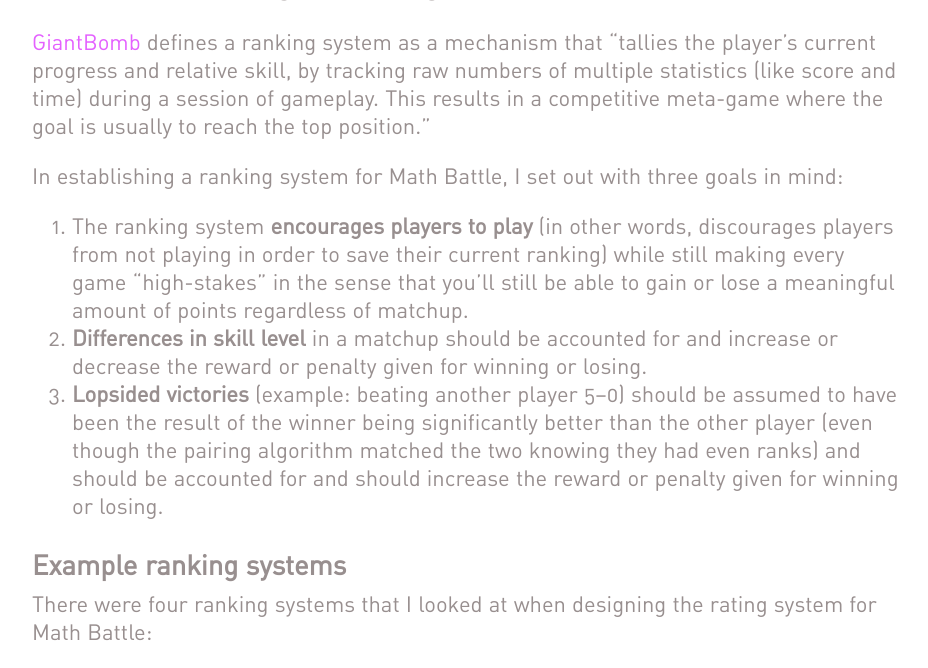
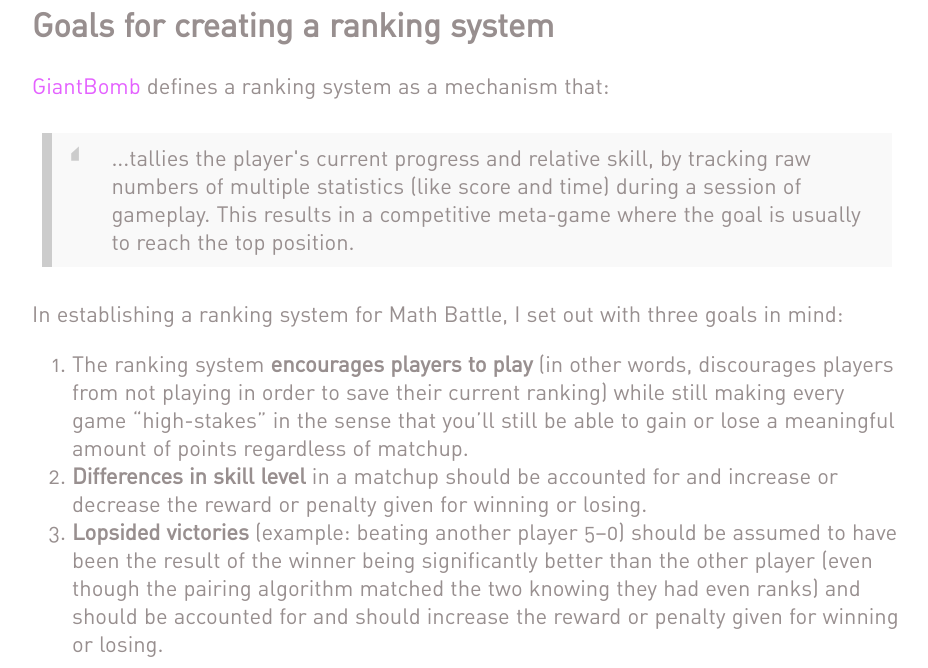
Before and after one commit to ZacharyEspiritu/zacharyespiritu.github.io, a Jekyll site: the page built from _posts/2016-01-25-math-battle-ranking-system.markdown, in a window 1280 px wide and 900 px high, scrolled down 739 px, cut to the strip 232-900 px from the top of the window. Shown: the whole strip, without its empty margins (173-1101 px from the left). Built offline with Jekyll 4.4.1, drawn with Linux system fonts in a browser that asks for light colours; nearby versions of some CDN libraries; formulas are drawn with MathJax 3.

Commit message:
Use blockquotes in Math Battle blog post

```diff
--- a/_posts/2016-01-25-math-battle-ranking-system.markdown
+++ b/_posts/2016-01-25-math-battle-ranking-system.markdown
@@ -9,7 +9,9 @@ card_color: "#E461FF"
 
 I'm about three months into the process of rewriting Math Battle from scratch, when somewhere along the way, I thought to myself:
 
-> Huh, what if Math Battle was became an online multiplayer game where players compete for rankings?
+<blockquote class="blockquote">
+    Huh, what if Math Battle was became an online multiplayer game where players compete for rankings?
+</blockquote>
 
 And so the quest began to create a ranking system.
 
@@ -19,7 +21,11 @@ And so the quest began to create a ranking system.
 
 ## Goals for creating a ranking system
 
-[GiantBomb](http://www.giantbomb.com/ranking-system/3015-2163/) defines a ranking system as a mechanism that "tallies the player's current progress and relative skill, by tracking raw numbers of multiple statistics (like score and time) during a session of gameplay. This results in a competitive meta-game where the goal is usually to reach the top position."
+[GiantBomb](http://www.giantbomb.com/ranking-system/3015-2163/) defines a ranking system as a mechanism that:
+
+<blockquote class="blockquote">
+    ...tallies the player's current progress and relative skill, by tracking raw numbers of multiple statistics (like score and time) during a session of gameplay. This results in a competitive meta-game where the goal is usually to reach the top position.
+</blockquote>
 
 In establishing a ranking system for Math Battle, I set out with three goals in mind:
 
```
